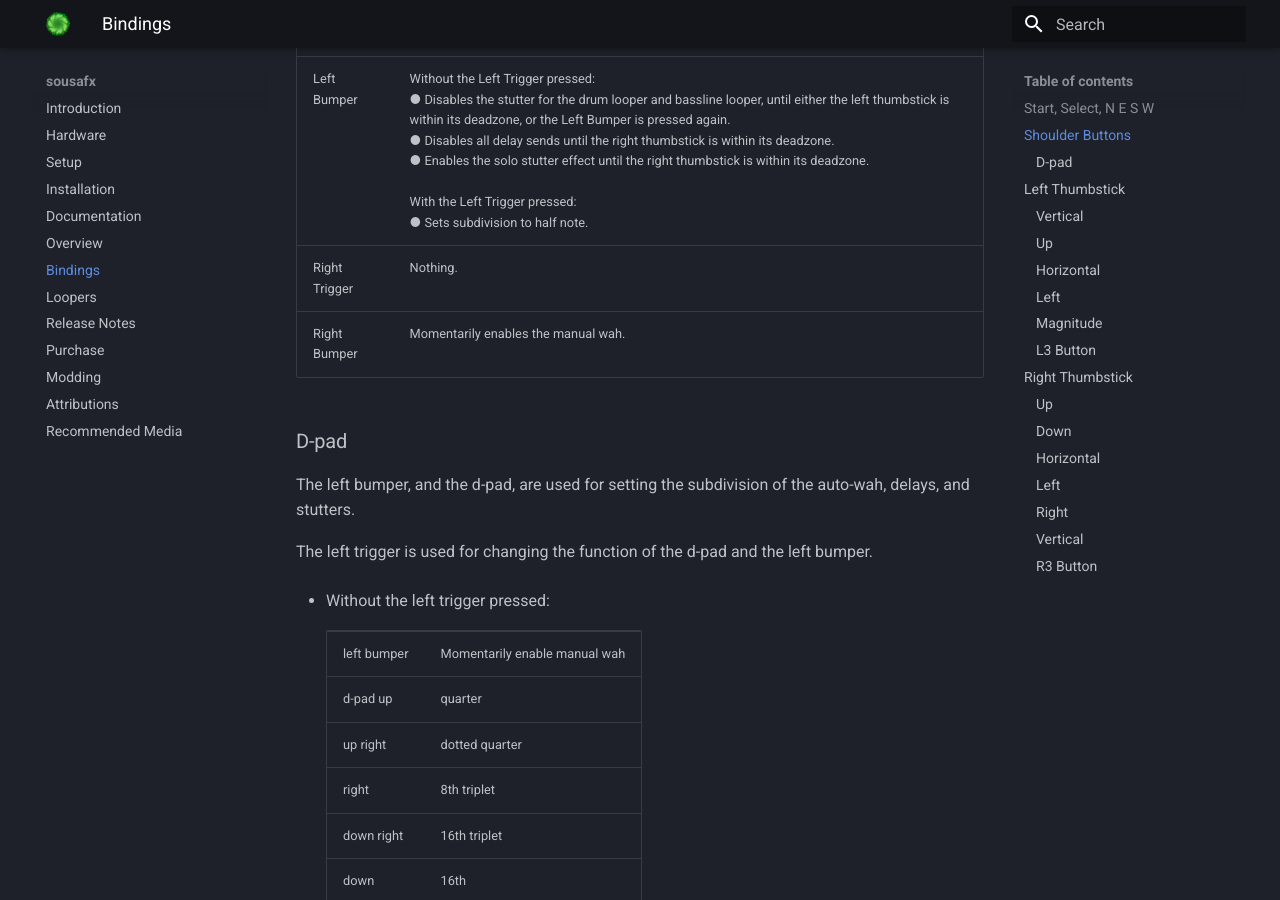
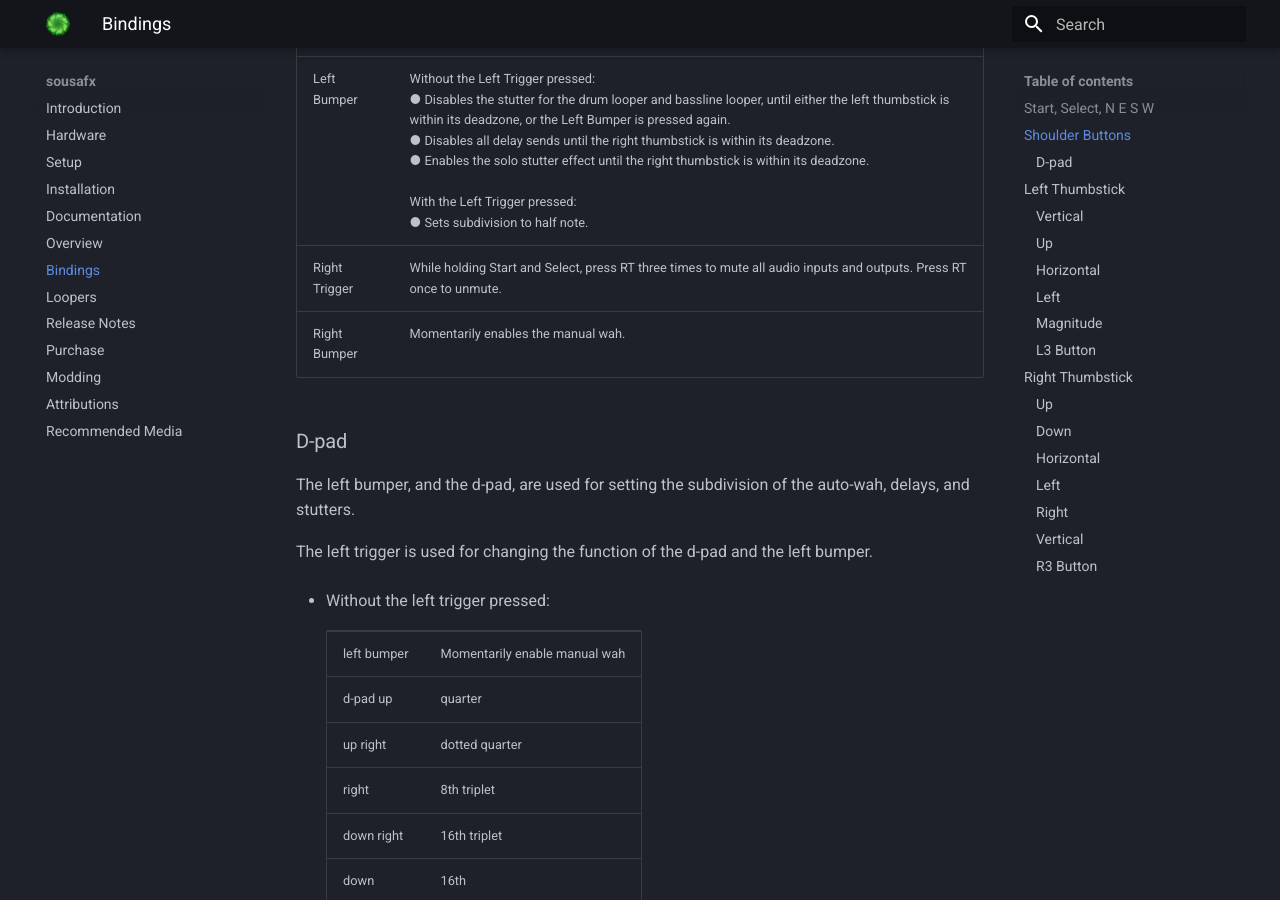
Before and after one commit to Sousastep/SousaFX-rnbo-docs, an MkDocs documentation site: the page built from docs/bindings.md, in a window 1280 px wide and 900 px high, scrolled down 3895 px. Built offline with MkDocs 1.6.1 and Material for MkDocs 9.7.7, drawn with Linux system fonts in a browser that asks for light colours; the version menu is left out.

```diff
--- a/docs/bindings.md
+++ b/docs/bindings.md
@@ -84,7 +84,7 @@
 |-----------|----------|
 | Left Trigger 		| ● Changes the subivisions set by the d-pad and left bumper. <br> ● Enables the lowpass filter modulation acceleration, and disables all stutter acceleration, until the right thumbstick is within its deadzone. |
 | Left Bumper 		| Without the Left Trigger pressed: <br> ● Disables the stutter for the drum looper and bassline looper, until either the left thumbstick is within its deadzone, or the Left Bumper is pressed again.  <br> ● Disables all delay sends until the right thumbstick is within its deadzone. <br> ● Enables the solo stutter effect until the right thumbstick is within its deadzone. <br> <br> With the Left Trigger pressed: <br> ● Sets subdivision to half note. |
-| Right Trigger 	| Nothing. |
+| Right Trigger 	| While holding Start and Select, press RT three times to mute all audio inputs and outputs. Press RT once to unmute. |
 | Right Bumper 		| Momentarily enables the manual wah. |
 
 
```
